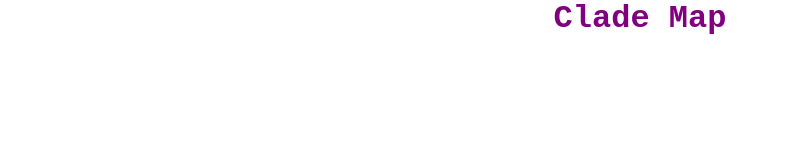
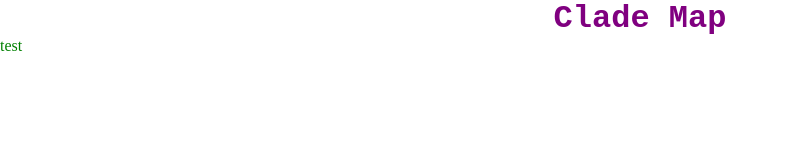
Before and after one commit to barneywhiffin/clade-map, a React (Vite) app: page / in a window 1280 px wide. Shown: the top 160 px of the page, without its empty margins (0-787 px from the left). Built offline with nearby package versions, Linux system fonts and the light colour scheme.

Commit message:
feat: initialise card component

```diff
--- a/src/App.jsx
+++ b/src/App.jsx
@@ -1,10 +1,12 @@
 import './App.css'
+import CladeCard from './components/clade-card/clade-card'
 
 function App() {
 
   return (
     <>
       <h1 style={{ textAlign: "center", color: "purple" }}>Clade Map</h1>
+      <CladeCard/>
     </>
   )
 }
--- /dev/null
+++ b/src/components/clade-card/clade-card.css
@@ -0,0 +1,3 @@
+p {
+    color: green;
+}
--- /dev/null
+++ b/src/components/clade-card/clade-card.jsx
@@ -0,0 +1,7 @@
+import './clade-card.css'
+
+function CladeCard() {
+    return <p>test</p>;
+}
+
+export default CladeCard;
```
